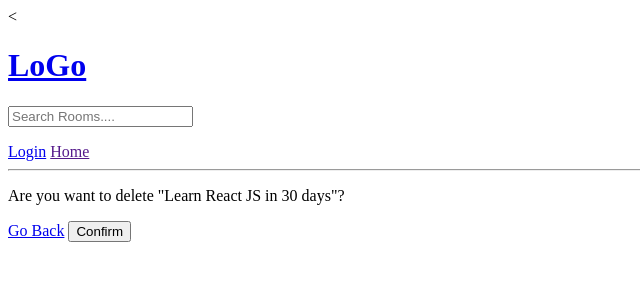
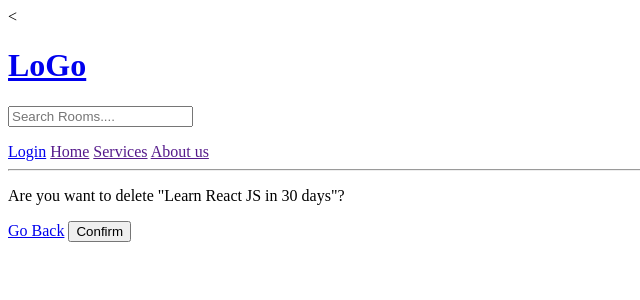
Before and after one commit to shansuvethan18/Django-learn, a Django app: page /test/delete-room/8 in a window 1280 px wide. Shown: the top 300 px of the page, without its empty margins (0-640 px from the left). Run offline with Django 5.2, Linux system fonts and the light colour scheme; data comes from the database, SQL or seed files in the repository.

Commit message:
nav bar button2,3

```diff
--- a/templates/navbar.html
+++ b/templates/navbar.html
@@ -10,6 +10,8 @@
   <a href="{% url 'login' %}">Login</a>
 
   <a href="">Home</a>
+  <a href="">Services</a>
+  <a href="">About us</a>
 
   <hr />
 </html>
```
